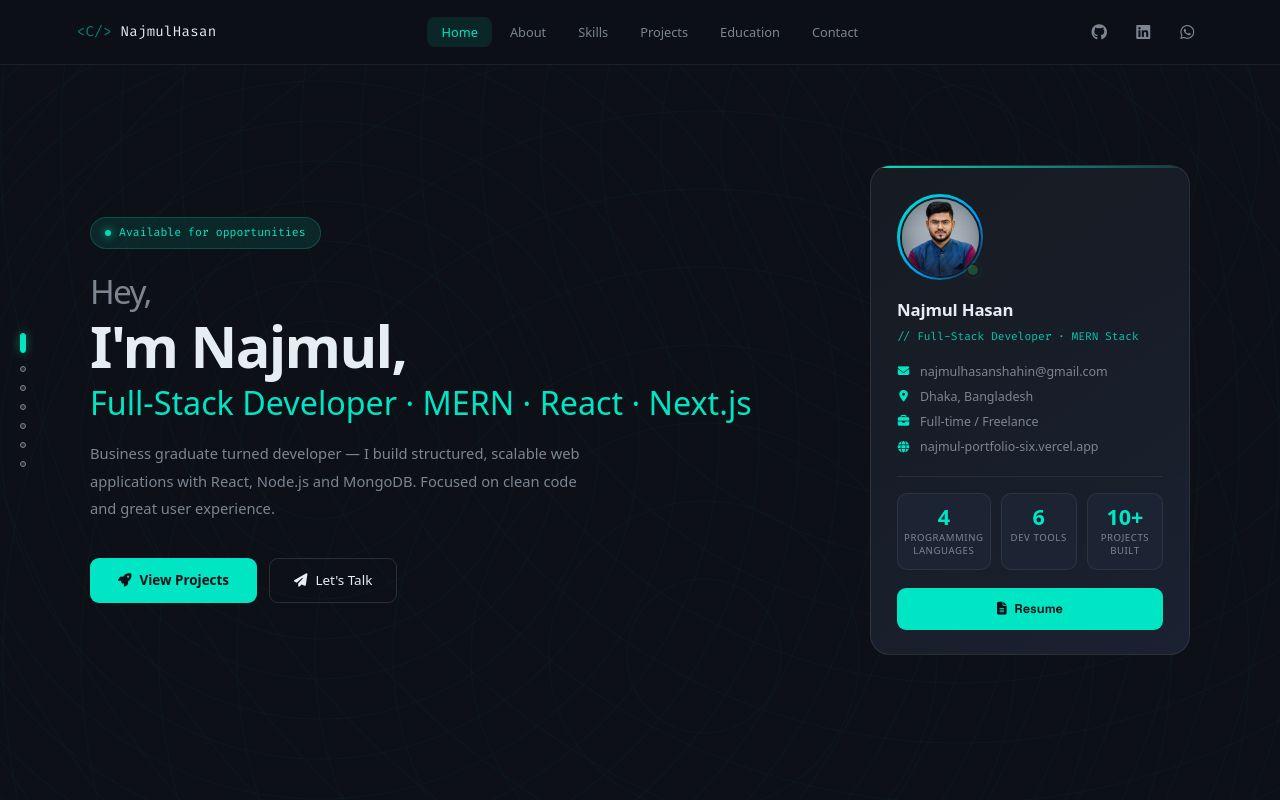
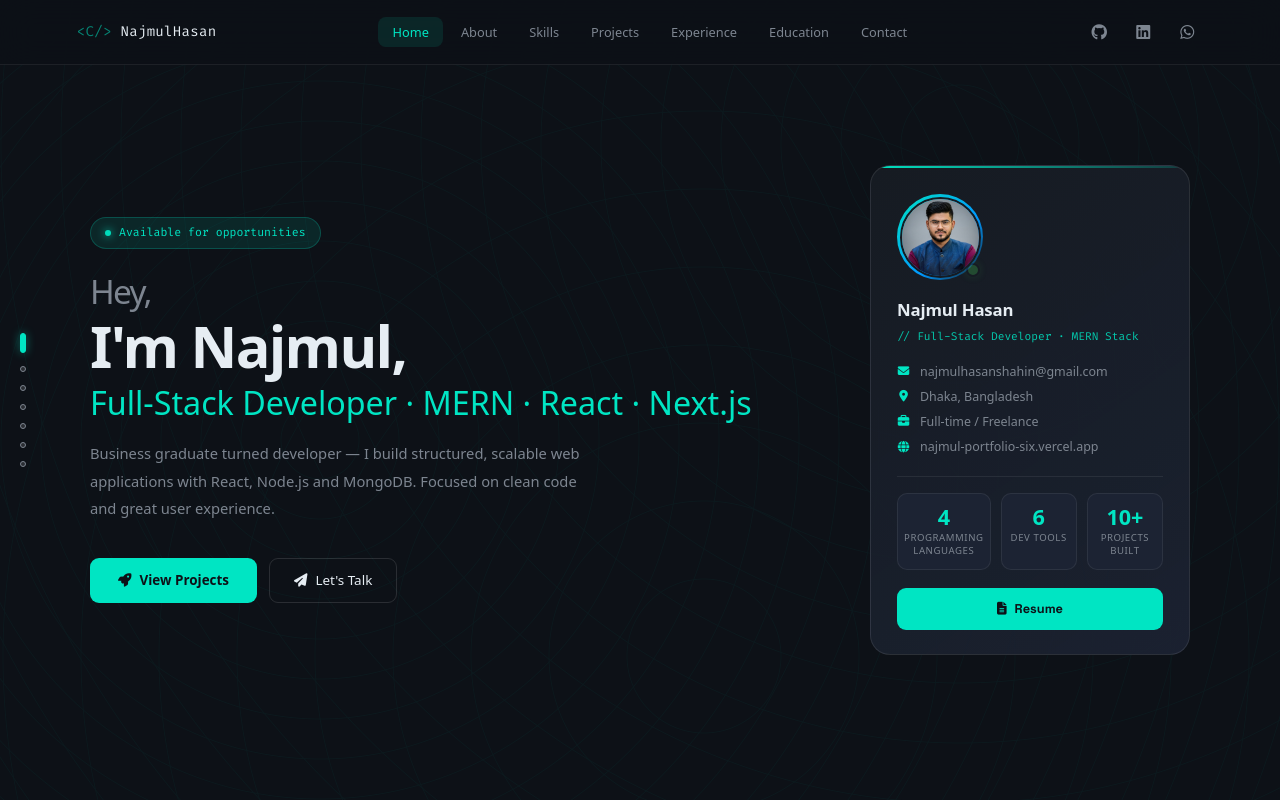
Before and after one commit to najmulcodes/najmul-portfolio, a Next.js app: page / in a window 1280 px wide. Shown: the top 800 px of the page. Built offline with nearby package versions, Linux system fonts and the light colour scheme.

Commit message:
Fix experience nav link and reorder projects

```diff
--- a/app/page.js
+++ b/app/page.js
@@ -363,7 +363,7 @@ export default function Portfolio() {
           <span className="pname">NajmulHasan</span>
         </div>
         <ul className="p-nav-links">
-          {[["#hero","Home"],["#about","About"],["#skills","Skills"],["#projects","Projects"],["#education","Education"],["#contact","Contact"]].map(([href,label])=>(
+          {[["#hero","Home"],["#about","About"],["#skills","Skills"],["#projects","Projects"],["#experience","Experience"],["#education","Education"],["#contact","Contact"]].map(([href,label])=>(
             <li key={href}><a href={href}>{label}</a></li>
           ))}
         </ul>
@@ -380,7 +380,7 @@ export default function Portfolio() {
       {/* Mobile drawer */}
       <div className={`p-mobile-menu${menuOpen?" open":""}`}>
         <ul>
-          {[["#hero","Home"],["#about","About"],["#skills","Skills"],["#projects","Projects"],["#education","Education"],["#contact","Contact"]].map(([href,label])=>(
+          {[["#hero","Home"],["#about","About"],["#skills","Skills"],["#projects","Projects"],["#experience","Experience"],["#education","Education"],["#contact","Contact"]].map(([href,label])=>(
             <li key={href}><a href={href} onClick={()=>setMenuOpen(false)}>{label}</a></li>
           ))}
         </ul>
@@ -538,11 +538,11 @@ export default function Portfolio() {
           <h2 className="p-sec-title p-reveal">My <span>Projects</span></h2>
           <div className="p-proj-list">
             {[
+              {name:"Badar Uddin Welfare",featured:false,tagline:"Charity Management Platform",desc:"A full-stack charity management system for a family-run welfare organization. Features a public website for donation requests and a private member portal with dashboards for tracking funds, donations, and help request approvals.",stack:["React","Node.js","Express","MongoDB","JWT","Cloudinary","Tailwind CSS"],live:"https://badaruddinwelfare-client.vercel.app",code:"https://github.com/najmulcodes/badaruddinwelfare-client"},
+              {name:"MicroTask Platform",featured:true,tagline:"Freelance Micro-Tasking Marketplace",desc:"A full-stack micro-tasking platform with three role-based dashboards for Workers, Buyers and Admins. Workers earn coins by completing tasks, Buyers post tasks and review submissions, and Admins manage the entire ecosystem. Includes Stripe payments and Google OAuth.",stack:["React","Node.js","Express","MongoDB","JWT","Stripe","Tailwind CSS"],live:"https://microtask-client-iota.vercel.app",code:"https://github.com/najmulcodes/microtask-client",creds:{email:"admin@microtask.com",password:"Admin123",role:"Admin"}},
               {name:"ClubSphere",featured:true,tagline:"Membership & Event Management System",desc:"A full-stack application for local clubs to manage members, events and admin workflows. Features role-based dashboards, JWT-protected routes and a complete membership approval flow.",stack:["React","Node.js","Express","MongoDB","JWT","Tailwind CSS"],live:"https://clubsphere-client1.netlify.app/",code:"https://github.com/najmulcodes/clubsphere-client"},
-              {name:"The Book Heaven",featured:false,tagline:"Online Book Platform",desc:"A dynamic book browsing and management platform. Users can explore, add, edit and delete books via a REST API with real-time state synchronisation.",stack:["React","Node.js","Express","MongoDB"],live:"https://bookhub-heaven.surge.sh",code:"https://github.com/najmulcodes/bookhub-client"},
+              {name:"BookHub",featured:false,tagline:"Online Book Platform",desc:"A dynamic book browsing and management platform. Users can explore, add, edit and delete books via a REST API with real-time state synchronisation.",stack:["React","Node.js","Express","MongoDB"],live:"https://bookhub-heaven.surge.sh",code:"https://github.com/najmulcodes/bookhub-client"},
               {name:"GreenNest",featured:false,tagline:"Indoor Plant Care & Store",desc:"A responsive plant care and store-inspired web app for plant enthusiasts. Clean UI design, interactive components and responsive layouts across all devices.",stack:["React","Tailwind CSS","Netlify"],live:"https://neon-cendol-639b69.netlify.app",code:"https://github.com/najmulcodes/GreenNest---Indoor-Plant-Care-and-Store"},
-              {name:"MicroTask Platform",featured:true,tagline:"Freelance Micro-Tasking Marketplace",desc:"A full-stack micro-tasking platform with three role-based dashboards for Workers, Buyers and Admins. Workers earn coins by completing tasks, Buyers post tasks and review submissions, and Admins manage the entire ecosystem. Includes Stripe payments and Google OAuth.",stack:["React","Node.js","Express","MongoDB","JWT","Stripe","Tailwind CSS"],live:"https://microtask-client-iota.vercel.app",code:"https://github.com/najmulcodes/microtask-client",creds:{email:"admin@microtask.com",password:"Admin123",role:"Admin"}},
-              {name:"Badar Uddin Welfare",featured:false,tagline:"Charity Management Platform",desc:"A full-stack charity management system for a family-run welfare organization. Features a public website for donation requests and a private member portal with dashboards for tracking funds, donations, and help request approvals.",stack:["React","Node.js","Express","MongoDB","JWT","Cloudinary","Tailwind CSS"],live:"https://badaruddinwelfare-client.vercel.app",code:"https://github.com/najmulcodes/badaruddinwelfare-client"},
               {name:"Care.xyz",featured:false,tagline:"Baby Sitting & Elderly Care Platform",desc:"A Next.js care service platform for finding and booking professional caregivers across Bangladesh. Features cascading location selectors for all 8 divisions, dynamic cost calculation, private booking routes, and Google + email authentication via Firebase.",stack:["Next.js","React","Firebase","Tailwind CSS","DaisyUI"],live:"https://care-xyz-baby-sitting-elderly-care.vercel.app",code:"https://github.com/najmulcodes/Care.xyz---Baby-Sitting-Elderly-Care-Service-Platform"},
             ].map(({name,featured,tagline,desc,stack,live,code,creds})=>(
               <article key={name} className={`p-proj-card p-reveal${featured?" featured":""}`}>
```
